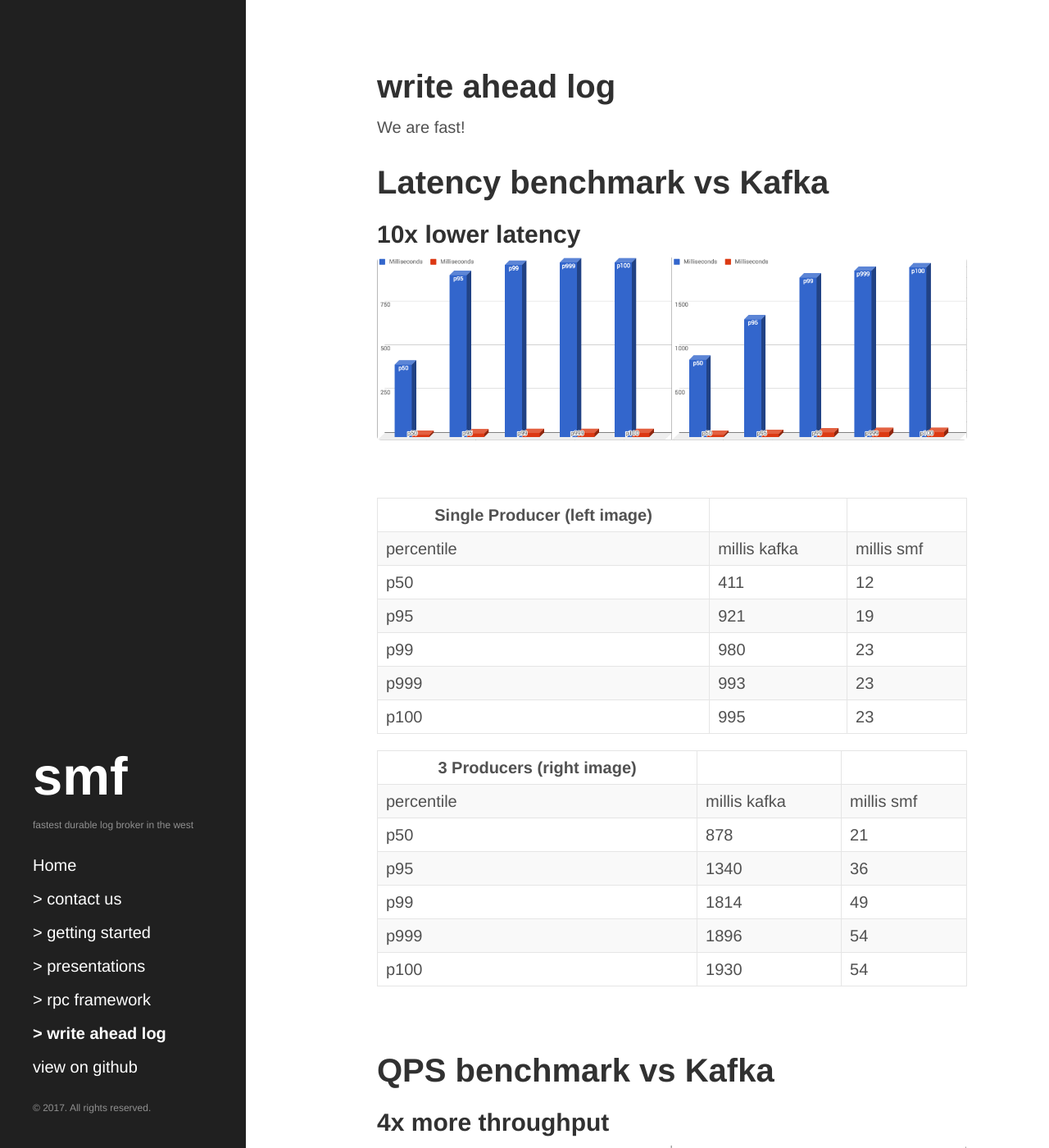
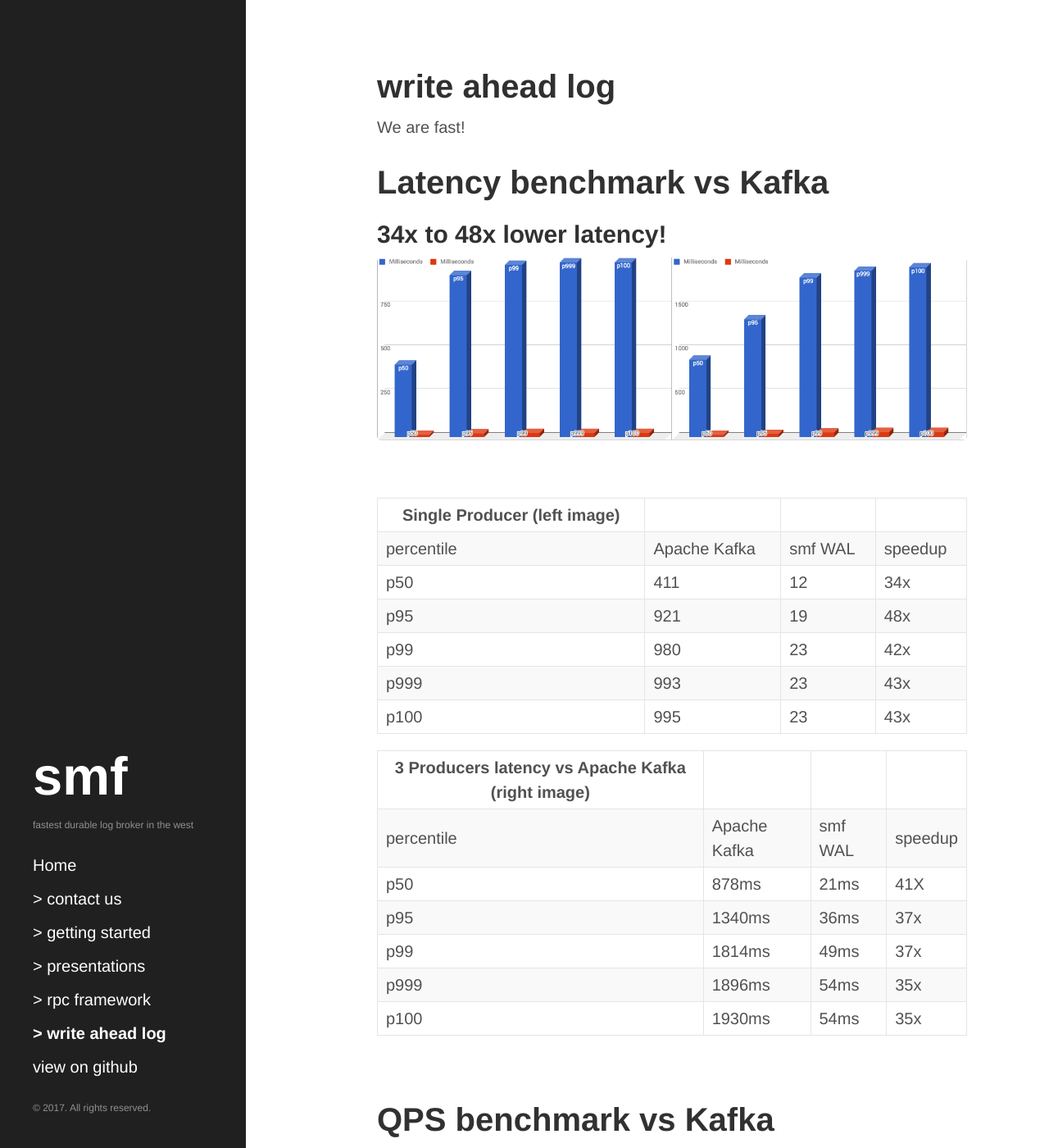
Before and after one commit to smfrpc/smf, a Jekyll site: the page built from docs/write_ahead_log.md, in a window 1280 px wide and 1400 px high. Shown: the whole window at 82% size. Built offline with Jekyll 4.4.1, drawn with Linux system fonts in a browser that asks for light colours.

```diff
--- a/docs/write_ahead_log.md
+++ b/docs/write_ahead_log.md
@@ -6,31 +6,33 @@ title: write ahead log
 We are fast!
 
 # Latency benchmark vs Kafka
-## 10x lower latency
+## 34x to 48x lower latency!
 
 ![alt text]({{ site.baseurl }}public/kafka_vs_smf_latency.png "Latency comparison vs Kafka")
 
 <br />
 
 
-| Single Producer (left image)
-| -------------
-| percentile | 	millis kafka | millis smf
-| p50   	 | 411		     | 12
-| p95	     | 921		     | 19
-| p99	     | 980		     | 23
-| p999	     | 993		     | 23
-| p100	     | 995		     | 23
+| Single Producer (left image) |
+| -------------                |                  |         |         |
+| percentile                   | 	Apache Kafka | smf WAL | speedup |
+| p50   	                   | 411		      |      12 | 34x     |
+| p95	                      | 921		      |      19 | 48x     |
+| p99	                      | 980		      |      23 | 42x     |
+| p999	                     | 993		      |      23 | 43x     |
+| p100	                     | 995		      |      23 | 43x     |
 
 
-| 3 Producers  (right image)
-| -------------
-| percentile | 	millis kafka | millis smf
-| p50	     | 878		     | 21
-| p95	     | 1340		     | 36
-| p99	     | 1814		     | 49
-| p999	     | 1896		     | 54
-| p100	     | 1930		     | 54
+| 3 Producers latency vs Apache Kafka (right image)
+| ---------------------------------------
+| percentile | Apache Kafka   | smf WAL | speedup |
+| p50	    | 878ms		  | 21ms    |     41X |
+| p95	    | 1340ms		 | 36ms    |     37x |
+| p99	    | 1814ms		 | 49ms    |     37x |
+| p999	   | 1896ms		 | 54ms    |     35x |
+| p100	   | 1930ms		 | 54ms    |     35x |
+
+
 
 <br />
 
```
Also changed, not shown: README.md.
